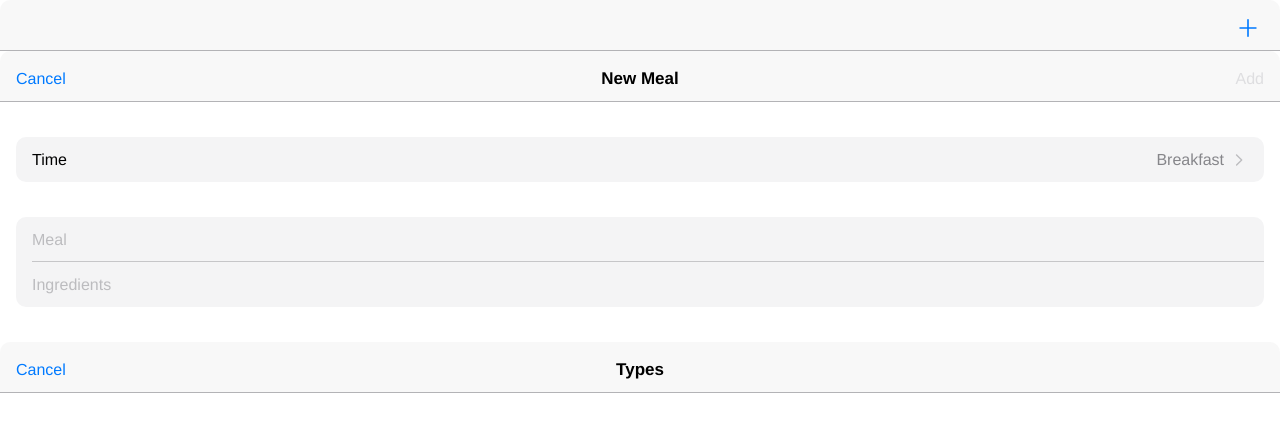
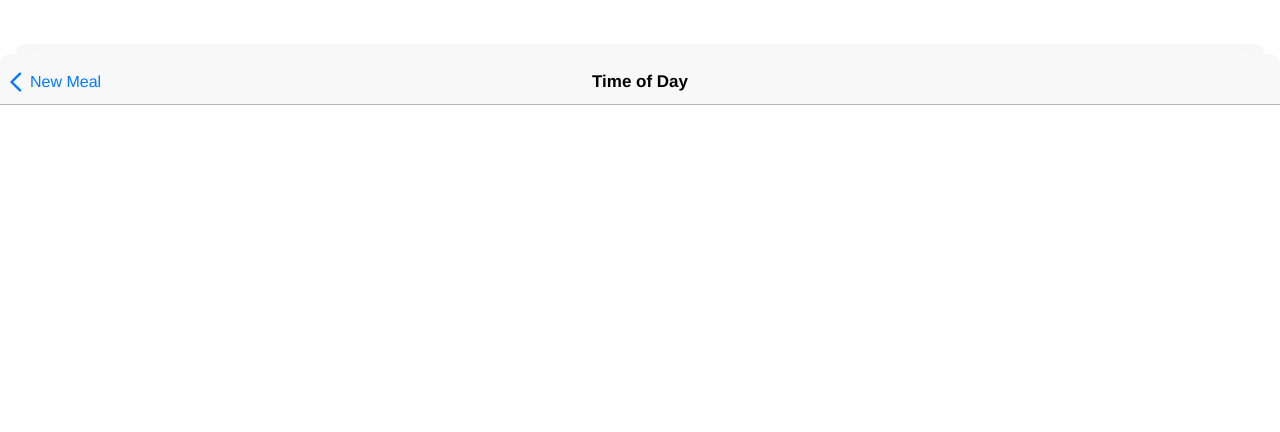
Before and after one commit to enwin/food-diary, a Vue app: page /add/type in a window 1280 px wide. Shown: the top 432 px of the page. Built offline with nearby package versions, Linux system fonts and the light colour scheme.

Commit message:
change navigation behaviour

```diff
--- a/src/App.vue
+++ b/src/App.vue
@@ -1,14 +1,55 @@
 <template>
-  <router-view v-slot="{ Component }">
-    <keep-alive>
-      <component :is="Component" />
-    </keep-alive>
-  </router-view>
+  <screen-view
+    v-for="view in views"
+    :key="view.name"
+    v-bind="view"
+    @close="handleClose"
+  />
 </template>
 
 <script>
+import screenView from './components/screen-view.vue';
+import { markRaw } from 'vue';
+
 export default {
   name: 'App',
+  components: {
+    screenView,
+  },
+  data() {
+    return {
+      views: [],
+    };
+  },
+  watch: {
+    ['$route.matched'](matched) {
+      matched.forEach((route, index) => {
+        const { components, name, meta } = route;
+
+        const data = {
+          component: markRaw(components.default),
+          index,
+          meta,
+          name,
+        };
+
+        if (!this.views[index]) {
+          this.views.push(data);
+        }
+      });
+
+      const max = matched.length;
+
+      if (this.views.length > max) {
+        this.views[max] = {
+          ...this.views[max],
+          close: true,
+        };
+
+        this.views.splice(max + 1);
+      }
+    },
+  },
   mounted() {
     document.documentElement.style.setProperty(
       '--inertScale',
@@ -48,6 +89,9 @@ export default {
     //     { passive: false }
     //   );
     // },
+    handleClose(name, index) {
+      this.views.splice(index);
+    },
   },
 };
 </script>
--- a/src/components/control-button.vue
+++ b/src/components/control-button.vue
@@ -20,12 +20,17 @@
   </component>
 </template>
 <script>
+const directions = ['', 'backward', 'forward'];
+
 export default {
   name: 'ControlButton',
   props: {
     direction: {
       type: String,
       default: '',
+      validate(value) {
+        return directions.includes(value);
+      },
     },
     disabled: {
       type: Boolean,
--- a/src/components/navigation-bar.vue
+++ b/src/components/navigation-bar.vue
@@ -99,7 +99,6 @@ $top: rem(6);
 
   .title {
     font-weight: bold;
-    text-transform: capitalize;
   }
 
   &:not(.large) {
--- /dev/null
+++ b/src/components/screen-view.vue
@@ -0,0 +1,158 @@
+<template>
+  <transition appear :name="transitionName" @after-leave="handleLeave">
+    <component
+      :is="component"
+      v-if="!close"
+      class="screen"
+      :class="classNames"
+      :aria-hidden="disabled || null"
+      :inert="disabled || null"
+    />
+  </transition>
+</template>
+
+<script>
+export default {
+  name: 'ScreenView',
+  props: {
+    close: {
+      type: Boolean,
+      default: false,
+    },
+    component: {
+      type: Object,
+      required: true,
+    },
+    index: {
+      type: Number,
+      required: true,
+    },
+    meta: {
+      type: Object,
+      required: true,
+    },
+    name: {
+      type: String,
+      required: true,
+    },
+  },
+  emits: ['close'],
+  computed: {
+    classNames() {
+      const classes = [];
+
+      if (this.disabled) {
+        classes.push(`${this.disabledMode}-leave`);
+      }
+
+      if (this.meta.mode) {
+        classes.push(`mode-${this.meta.mode}`);
+      }
+
+      return classes;
+    },
+    currentViewIndex() {
+      return this.$route.matched.length - 1;
+    },
+    disabled() {
+      return this.index !== this.currentViewIndex || false;
+    },
+    disabledMode() {
+      if (!this.disabled) {
+        return undefined;
+      }
+
+      const { children } = this.$route.matched[this.index];
+      const nextView = this.$route.matched[this.index + 1];
+
+      if (children.some((child) => child.name === nextView.name)) {
+        if (this.meta.mode === nextView.meta.mode) {
+          return 'slide';
+        }
+
+        return nextView.meta.mode;
+      }
+
+      return undefined;
+    },
+    transitionName() {
+      const previousView = this.$route.matched[this.index - 1];
+
+      if (!previousView) {
+        return undefined;
+      }
+
+      if (previousView.children.some((child) => child.name === this.name)) {
+        if (previousView.meta.mode === this.meta.mode) {
+          return 'slide';
+        }
+
+        return this.meta.mode;
+      }
+
+      return this.meta.mode;
+    },
+  },
+  methods: {
+    handleLeave() {
+      this.$emit('close', this.name, this.index);
+    },
+  },
+};
+</script>
+
+<style lang="scss">
+.screen {
+  background-color: var(--background-color);
+  display: flex;
+  flex-direction: column;
+  padding-top: env(safe-area-inset-top);
+  position: relative;
+  min-height: 100%;
+  transform-origin: 50% 0;
+  transition: all $duration $easing;
+  z-index: 1;
+
+  &[aria-hidden].overlay-leave {
+    background-color: var(--background-color-inert);
+    border-radius: 10px 10px 0 0;
+    height: 100vh;
+    overflow: hidden;
+    top: 0;
+    transform: translateY(#{rem(44)}) scale(var(--inertScale));
+  }
+
+  &.mode-overlay {
+    border-radius: 10px 10px 0 0;
+    height: calc(100vh - #{rem(54)});
+    left: 0;
+    position: fixed;
+    width: 100%;
+    // z-index: 1;
+
+    &:not([disabled]) {
+      top: rem(54);
+    }
+  }
+
+  &.overlay-enter-active,
+  &.overlay-leave-active {
+    transition: transform $duration $easing;
+  }
+
+  &.overlay-enter-from,
+  &.overlay-leave-to {
+    transform: translate3d(0, 100%, 0);
+  }
+
+  &.slide-enter-active,
+  &.slide-leave-active {
+    transition: transform $duration $easing;
+  }
+
+  &.slide-enter-from,
+  &.slide-leave-to {
+    transform: translate3d(100%, 0, 0);
+  }
+}
+</style>
--- a/src/components/screen.vue
+++ /dev/null
@@ -1,69 +0,0 @@
-<template><main /></template>
-
-<script>
-export default {
-  name: 'ScreenBase',
-  computed: {
-    disabled() {
-      return this.$route.name !== this.$.type.name || null;
-    },
-    mode() {
-      return this.$route.meta.mode;
-    },
-  },
-};
-</script>
-
-<style lang="scss">
-@keyframes slideIn {
-  from {
-    transform: translateY(100%);
-  }
-  to {
-    transform: translateY(0);
-  }
-}
-
-.screen[id] {
-  background-color: var(--background-color);
-  display: flex;
-  flex-direction: column;
-  padding-top: env(safe-area-inset-top);
-  position: relative;
-  min-height: 100%;
-  transform-origin: 50% 0;
-  transition: all $duration $easing;
-  z-index: 1;
-
-  &[disabled].overlay {
-    background-color: var(--background-color-inert);
-    height: 100vh;
-    overflow: hidden;
-    top: 0;
-    transform: translateY(#{rem(44)}) scale(var(--inertScale));
-  }
-
-  &.overlay {
-    border-radius: 10px 10px 0 0;
-    height: calc(100vh - #{rem(54)});
-    left: 0;
-    position: fixed;
-    width: 100%;
-    // z-index: 1;
-
-    &:not([disabled]) {
-      top: rem(54);
-    }
-
-    &.v-enter-active,
-    &.v-leave-active {
-      transition: transform $duration $easing;
-    }
-
-    &.v-enter-from,
-    &.v-leave-to {
-      transform: translate3d(0, 100%, 0);
-    }
-  }
-}
-</style>
--- a/src/views/add.vue
+++ b/src/views/add.vue
@@ -1,8 +1,7 @@
 <template>
-  <div id="add" class="screen" :class="classNames">
-    <main id="add-list" class="screen">
+  <main id="add">
     <navigation-bar>
-        <template #title>New meal</template>
+      <template #title>New Meal</template>
       <template #left>
         <control-button @click="cancel">Cancel</control-button>
       </template>
@@ -13,9 +12,9 @@
     <form>
       <input-link
         v-model="type"
-          label="Time"
+        label="Time of Day"
         :label-value="currentType"
-          :to="{ name: 'TypeScreen' }"
+        :to="{ name: 'Type' }"
         name="type"
       />
       <form-group legend="Details" compressed>
@@ -24,7 +23,6 @@
           variant="placeholder"
           label="Meal"
           name="name"
-            autofocus
         />
         <input-text
           v-model="ingredients"
@@ -35,17 +33,15 @@
       </form-group>
     </form>
   </main>
-    <router-view />
-  </div>
 </template>
 
 <script>
-import ScreenBase from '../components/screen.vue';
 import ControlButton from '../components/control-button.vue';
 import NavigationBar from '../components/navigation-bar.vue';
 import InputLink from '../components/input-link.vue';
 import InputText from '../components/input-text.vue';
 import FormGroup from '../components/form-group.vue';
+import { markRaw } from 'vue';
 
 const types = [
   {
@@ -64,11 +60,6 @@ const types = [
     range: [new Date().setHours(19, 30, 0), new Date().setHours(22, 30, 0)],
   },
   {
-    label: 'Dinner',
-    value: 2,
-    range: [new Date().setHours(18, 30, 0), new Date().setHours(22, 30, 0)],
-  },
-  {
     label: 'Snack',
     value: 3,
     range: [],
@@ -84,27 +75,32 @@ export default {
     InputText,
     FormGroup,
   },
-  extends: ScreenBase,
+  // extends: ScreenBase,
   data() {
     const now = Date.now();
-
-    return {
-      name: '',
-      ingredients: '',
-      type: types
-        .findIndex(({ range }) => {
+    let type = types.findIndex(({ range }) => {
       const [start, end] = range;
 
       if (start <= now && now <= end) {
         return true;
       }
-        })
-        .toString(),
-      types: types.map((type) => {
+    });
+
+    if (type === -1) {
+      type = 3;
+    }
+
+    return {
+      name: '',
+      ingredients: '',
+      type: type.toString(),
+      types: markRaw(
+        types.map((type) => {
           const { range, ...typeData } = type;
 
           return typeData;
-      }),
+        })
+      ),
     };
   },
   computed: {
@@ -127,7 +123,7 @@ export default {
     },
     cancel() {
       this.$router.replace({
-        name: 'HomePage',
+        name: 'Home',
       });
     },
   },
--- a/src/views/home.vue
+++ b/src/views/home.vue
@@ -1,8 +1,8 @@
 <template>
-  <main id="home" class="screen" :disabled="disabled" :class="classNames">
+  <main id="home">
     <navigation-bar>
       <template #right>
-        <cta-icon label="Add" :to="{ name: 'AddScreen' }">
+        <cta-icon label="Add" :to="{ name: 'Add' }">
           <svg xmlns="http://www.w3.org/2000/svg" viewBox="0 0 44 44">
             <path
               d="M21.19,30.15V22.82H14.08a.84.84,0,0,1-.82-.82.83.83,0,0,1,.82-.81h7.11V13.85a.81.81,0,0,1,1.62,0v7.34h7.11a.83.83,0,0,1,.82.81.84.84,0,0,1-.82.82H22.81v7.33a.81.81,0,0,1-1.62,0Z"
@@ -12,14 +12,8 @@
       </template>
     </navigation-bar>
   </main>
-  <router-view v-slot="{ Component }">
-    <transition>
-      <component :is="Component" />
-    </transition>
-  </router-view>
 </template>
 <script>
-import ScreenBase from '../components/screen.vue';
 import CtaIcon from '../components/cta-icon.vue';
 import NavigationBar from '../components/navigation-bar.vue';
 
@@ -29,17 +23,17 @@ export default {
     CtaIcon,
     NavigationBar,
   },
-  extends: ScreenBase,
-  computed: {
-    classNames() {
-      const classes = [];
+  // extends: ScreenBase,
+  // computed: {
+  //   classNames() {
+  //     const classes = [];
 
-      if (this.mode) {
-        classes.push(this.mode);
-      }
+  //     if (this.mode) {
+  //       classes.push(this.mode);
+  //     }
 
-      return classes;
-    },
-  },
+  //     return classes;
+  //   },
+  // },
 };
 </script>
--- a/src/views/type.vue
+++ b/src/views/type.vue
@@ -1,16 +1,17 @@
 <template>
-  <main id="type" class="screen" :class="classNames">
+  <main id="type">
     <navigation-bar>
-      <template #title>Types</template>
+      <template #title>Time of Day</template>
       <template #left>
-        <control-button @click="cancel">Cancel</control-button>
+        <control-button direction="backward" @click="cancel"
+          >New Meal</control-button
+        >
       </template>
     </navigation-bar>
   </main>
 </template>
 
 <script>
-import ScreenBase from '../components/screen.vue';
 import ControlButton from '../components/control-button.vue';
 import NavigationBar from '../components/navigation-bar.vue';
 
@@ -20,22 +21,10 @@ export default {
     ControlButton,
     NavigationBar,
   },
-  extends: ScreenBase,
-  computed: {
-    classNames() {
-      const classes = [];
-
-      if (this.mode) {
-        classes.push(this.mode);
-      }
-
-      return classes;
-    },
-  },
   methods: {
     cancel() {
       this.$router.replace({
-        name: 'AddScreen',
+        name: 'Add',
       });
     },
   },
```
Also changed, not shown: src/router.js (+4 -4 lines). Lines whose indentation alone changed are shown as unchanged.
